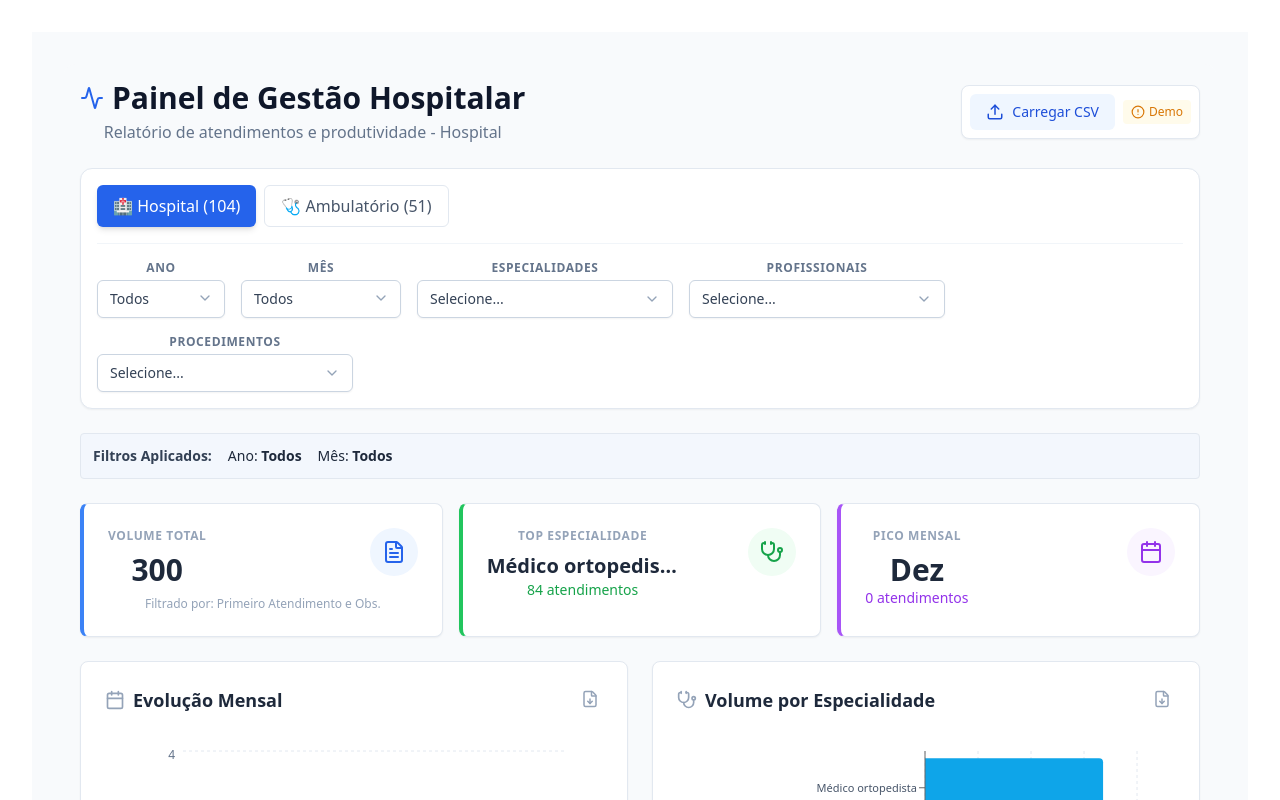
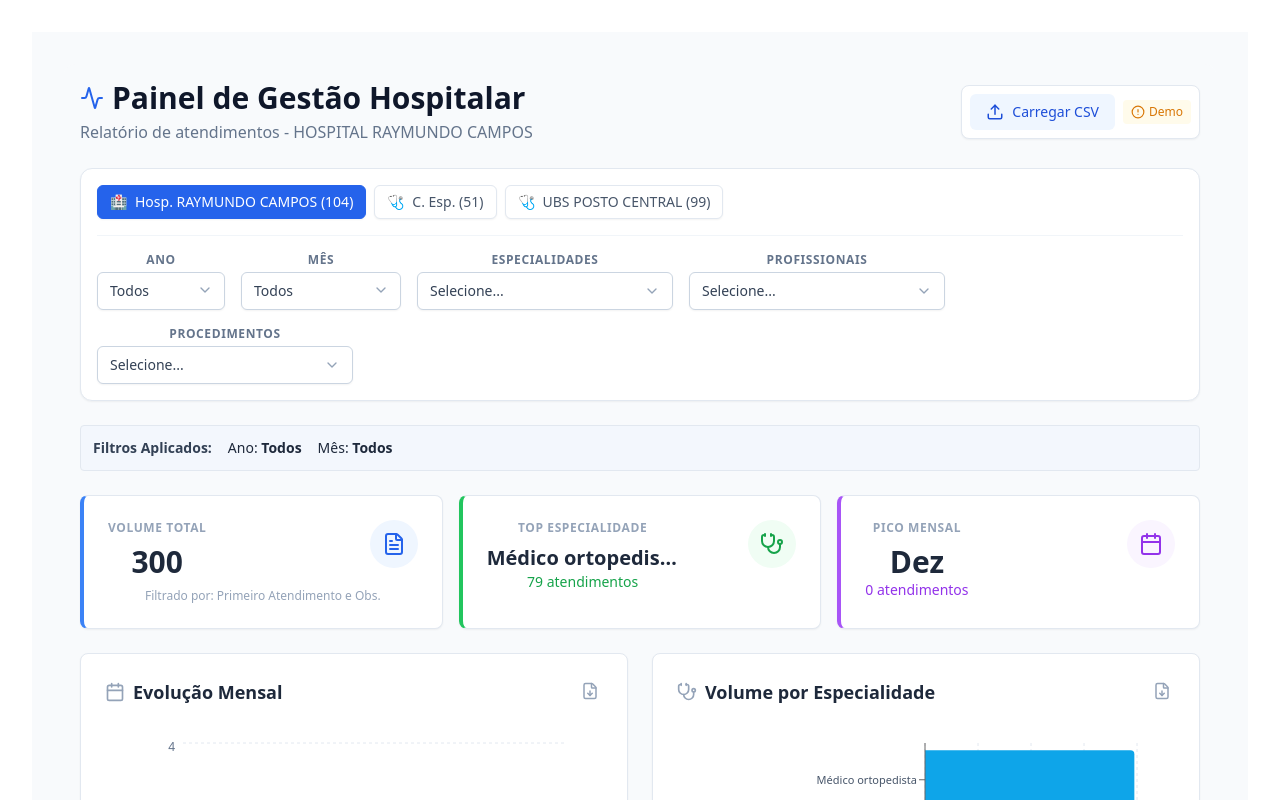
Before and after one commit to LeandroPRodrigues/Dashboard-Vivver, a React (Vite) app in the folder dashboard-hospitalar/: page / in a window 1280 px wide. Shown: the top 800 px of the page. Built offline with nearby package versions, Linux system fonts and the light colour scheme.

Commit message:
Atualizando botoes (tamanhos e caracteres

```diff
--- a/dashboard-hospitalar/src/Dashboard.jsx
+++ b/dashboard-hospitalar/src/Dashboard.jsx
@@ -5,10 +5,10 @@ import {
 } from 'recharts';
 import {
   Upload, FileText, Activity, Calendar, Stethoscope, AlertCircle, Filter, ChevronDown, X, Check, Search, Info, User, Clock, Table, Download, AlertTriangle,
-  FileDown, Image as ImageIcon, FileSpreadsheet // <--- ÍCONES NOVOS ADICIONADOS AQUI
+  FileDown, Image as ImageIcon, FileSpreadsheet
 } from 'lucide-react';
-import html2canvas from 'html2canvas'; // <--- NOVA LINHA
-import * as XLSX from 'xlsx'; // <--- NOVA LINHA
+import html2canvas from 'html2canvas';
+import * as XLSX from 'xlsx';
 
 // --- Constantes e Helpers ---
 const COLORS = ['#0ea5e9', '#22c55e', '#eab308', '#f97316', '#ef4444', '#8b5cf6', '#ec4899', '#6366f1', '#14b8a6', '#f43f5e'];
@@ -25,13 +25,16 @@ const HOSPITAL_PROCEDURE_MAP = {
   '9990000096': 'Pacientes em observação'
 };
 
-// --- Função Avançada de Correção de Codificação ---
+// --- Função Avançada de Correção de Codificação (ATUALIZADA) ---
 const fixEncoding = (str) => {
   if (!str) return "";
   try {
+    // Tenta decodificar UTF-8 lido como Latin-1
     return decodeURIComponent(escape(str));
   } catch (e) {
+    // Fallback manual para casos comuns (Minúsculas e Maiúsculas)
     return str
+      // Minúsculas
       .replace(/Ã©/g, "é")
       .replace(/Ã¡/g, "á")
       .replace(/Ã£/g, "ã")
@@ -43,11 +46,22 @@ const fixEncoding = (str) => {
       .replace(/Ã­/g, "í")
       .replace(/Ã\xad/g, "í")
       .replace(/Ã /g, "à")
+      .replace(/Ã¢/g, "â")
+      .replace(/Ã¶/g, "ö")
+      // Maiúsculas (Adicionado Agora)
       .replace(/Ã‰/g, "É")
       .replace(/Ãƒ/g, "Ã")
-      .replace(/Ã¢/g, "â")
       .replace(/Ã…/g, "Å")
-      .replace(/Ã¶/g, "ö");
+      .replace(/Ã“/g, "Ó")
+      .replace(/Ã”/g, "Ô")
+      .replace(/Ã•/g, "Õ")
+      .replace(/Ã‚/g, "Â")
+      .replace(/Ã€/g, "À")
+      .replace(/Ã /g, "À") // Variação comum
+      .replace(/Ã/g, "Á")
+      .replace(/Ã‡/g, "Ç")
+      .replace(/Ãš/g, "Ú")
+      .replace(/ÃÍ/g, "Í");
   }
 };
 
@@ -59,13 +73,14 @@ const Card = ({ children, className = "" }) => (
   </div>
 );
 
+// Botão atualizado: Menor e mais organizado (px-3 py-1.5 e text-xs/sm)
 const Button = ({ children, onClick, active, className = "" }) => (
   <button
     onClick={onClick}
-    className={`px-4 py-2 rounded-md font-medium transition-colors text-sm md:text-base print:hidden ${
+    className={`px-3 py-1.5 rounded-md font-medium transition-colors text-xs md:text-sm print:hidden border shadow-sm ${
       active
-        ? 'bg-blue-600 text-white shadow-md'
-        : 'bg-white text-slate-600 hover:bg-slate-50 border border-slate-200'
+        ? 'bg-blue-600 text-white border-blue-600'
+        : 'bg-white text-slate-600 hover:bg-slate-50 border-slate-200 hover:border-blue-300'
     } ${className}`}
   >
     {children}
@@ -163,6 +178,7 @@ const generateMockData = () => {
   const profs51 = ['Dr. Carlos Souza', 'Dra. Fernanda Lima', 'Dr. Roberto Almeida', 'Dra. Juliana Martins'];
   const procs51 = ['Consulta Eletiva', 'Eletrocardiograma', 'Retorno', 'Exame Fundo de Olho'];
 
+  // Unidade 104 (Hospital)
   for(let i=0; i<300; i++) {
     const code = procs104Codes[Math.floor(Math.random() * procs104Codes.length)];
     const day = Math.floor(Math.random() * 28) + 1;
@@ -179,6 +195,7 @@ const generateMockData = () => {
       nome_procedimento: "PROCEDIMENTO ORIGINAL CSV",
     });
   }
+  // Unidade 51 (Ambulatório)
   for(let i=0; i<200; i++) {
     const day = Math.floor(Math.random() * 28) + 1;
     const month = Math.floor(Math.random() * 12) + 1;
@@ -194,11 +211,26 @@ const generateMockData = () => {
       nome_procedimento: procs51[Math.floor(Math.random() * procs51.length)],
     });
   }
+  // NOVA UNIDADE 99 (Posto de Saúde - Para testar abas dinâmicas)
+  for(let i=0; i<150; i++) {
+    const day = Math.floor(Math.random() * 28) + 1;
+    const month = Math.floor(Math.random() * 12) + 1;
+    mock.push({
+      codigo_unidade: "99",
+      nome_unidade: "UBS POSTO CENTRAL",
+      mes: month,
+      ano: "2024",
+      data_atendimento: `${day < 10 ? '0'+day : day}/${month < 10 ? '0'+month : month}/2024`,
+      nome_especialidade: "Clínico Geral",
+      nome_profissional: "Dr. Generico",
+      codigo_procedimento: "0000000",
+      nome_procedimento: "Consulta Básica",
+    });
+  }
   return mock;
 };
 
-
-// Exportar Imagem (PNG)
+// --- Funções de Exportação ---
 const exportAsImage = async (elementId, fileName) => {
   const element = document.getElementById(elementId);
   if (!element) return;
@@ -215,7 +247,6 @@ const exportAsImage = async (elementId, fileName) => {
   }
 };
 
-// Exportar Excel (XLSX)
 const exportAsExcel = (data, fileName) => {
   try {
     const worksheet = XLSX.utils.json_to_sheet(data);
@@ -227,12 +258,10 @@ const exportAsExcel = (data, fileName) => {
   }
 };
 
-// Componente do Botão de Exportação (Menu Sutil)
 const ExportWidget = ({ targetId, fileName, dataForExcel = null }) => {
   const [isOpen, setIsOpen] = useState(false);
   const menuRef = useRef(null);
 
-  // Fecha o menu se clicar fora
   useEffect(() => {
     const handleClickOutside = (event) => {
       if (menuRef.current && !menuRef.current.contains(event.target)) {
@@ -253,7 +282,6 @@ const ExportWidget = ({ targetId, fileName, dataForExcel = null }) => {
     setIsOpen(false);
   };
 
-  // Se NÃO tiver dados de Excel (é só gráfico), mostra botão simples de download direto
   if (!dataForExcel) {
     return (
       <button
@@ -266,7 +294,6 @@ const ExportWidget = ({ targetId, fileName, dataForExcel = null }) => {
     );
   }
 
-  // Se tiver Excel (é tabela), mostra menu com opções
   return (
     <div className="relative inline-block" ref={menuRef}>
       <button
@@ -298,11 +325,9 @@ const ExportWidget = ({ targetId, fileName, dataForExcel = null }) => {
 };
 
 
-
-
 export default function Dashboard() {
   const [rawData, setRawData] = useState([]);
-  const [activeUnit, setActiveUnit] = useState('104');
+  const [activeUnit, setActiveUnit] = useState(''); // Começa vazio, calculado automaticamente
   const [isLoading, setIsLoading] = useState(false);
   const [isDemoData, setIsDemoData] = useState(true);
   const [isGeneratingPdf, setIsGeneratingPdf] = useState(false);
@@ -318,71 +343,56 @@ export default function Dashboard() {
     setRawData(generateMockData());
   }, []);
 
+  // --- DETECTAR UNIDADES DISPONÍVEIS ---
+  const availableUnits = useMemo(() => {
+    const unitsMap = new Map();
+
+    rawData.forEach(item => {
+      let code = String(item.codigo_unidade || "").trim();
+      let name = item.nome_unidade || `Unidade ${code}`;
+
+      // Aplicar correção de encoding no nome da unidade também!
+      name = fixEncoding(name);
+
+      if (code && code !== "undefined" && code !== "null" && !unitsMap.has(code)) {
+        unitsMap.set(code, name);
+      }
+    });
+
+    // Se estiver vazio e for demo, garante defaults
+    if (isDemoData && unitsMap.size === 0) {
+        return [
+            { code: '104', name: 'HOSPITAL RAYMUNDO CAMPOS' },
+            { code: '51', name: 'CENTRO DE ESPECIALIDADES' }
+        ];
+    }
+
+    // Retorna ordenado (104 primeiro, depois alfabético)
+    return Array.from(unitsMap.entries())
+      .map(([code, name]) => ({ code, name }))
+      .sort((a, b) => {
+         if (a.code === '104') return -1;
+         if (b.code === '104') return 1;
+         return a.name.localeCompare(b.name);
+      });
+  }, [rawData, isDemoData]);
+
+  // --- SELECIONAR UNIDADE PADRÃO ---
+  useEffect(() => {
+    if (availableUnits.length > 0) {
+      // Se a unidade ativa atual não existe na lista (ou está vazia), pega a primeira
+      const currentExists = availableUnits.find(u => u.code === activeUnit);
+      if (!currentExists) {
+        setActiveUnit(availableUnits[0].code);
+      }
+    }
+  }, [availableUnits]);
+
   useEffect(() => {
     setSelectedSpecs([]);
     setSelectedProcs([]);
     setSelectedProfs([]);
   }, [activeUnit]);
-
-  // Função de Download de PDF
-// Função de Download de PDF (Melhorada)
-/*const handleDownloadPDF = async () => {
-  const element = document.getElementById('dashboard-content');
-
-  if (!element) return;
-
-  setIsGeneratingPdf(true);
-
-  // --- TRUQUE: Forçar Modo Desktop ---
-  // Salvamos o estilo original para restaurar depois
-  const originalStyle = element.style.cssText;
-  const originalClass = element.className;
-
-  // Forçamos o elemento a ter largura fixa de PC (1300px)
-  // Isso obriga os gráficos a ficarem lado a lado (3 colunas) em vez de empilhados
-  element.style.width = '1300px';
-  element.style.maxWidth = '1300px';
-  element.style.margin = '0 auto'; // Centraliza
-  element.style.backgroundColor = '#f8fafc'; // Garante fundo cinza
-
-  // Pequeno atraso para o navegador redesenhar o layout largo
-  await new Promise(resolve => setTimeout(resolve, 500));
-
-  const opt = {
-    margin: [5, 5, 5, 5],
-    filename: `Relatorio_Vivver_${activeUnit === '104' ? 'Hospital' : 'Ambulatorio'}.pdf`,
-    image: { type: 'jpeg', quality: 0.98 },
-    html2canvas: {
-      scale: 2, // Melhora qualidade
-      useCORS: true,
-      scrollY: 0,
-      windowWidth: 1300, // Diz para a "câmera" que a tela tem 1300px
-      width: 1300
-    },
-    // Usamos paisagem (landscape) para caber melhor os 3 gráficos lado a lado
-    jsPDF: { unit: 'mm', format: 'a4', orientation: 'landscape' },
-
-    // Respeita a classe .nao-cortar que criamos no CSS
-    pagebreak: { mode: 'css' }
-  };
-
-  html2pdf()
-    .set(opt)
-    .from(element)
-    .save()
-    .then(() => {
-      // --- RESTAURAÇÃO ---
-      // Devolve o site ao estado responsivo normal
-      element.style.cssText = originalStyle;
-      element.className = originalClass;
-      setIsGeneratingPdf(false);
-    })
-    .catch((err) => {
-      console.error(err);
-      element.style.cssText = originalStyle; // Restaura mesmo se der erro
-      setIsGeneratingPdf(false);
-    });
-};*/
 
   // Função de Upload
   const handleFileUpload = (event) => {
@@ -429,15 +439,12 @@ export default function Dashboard() {
             }
           });
 
-          // Processar Ano
           let ano = rowObj['ano'];
           if (!ano && rowObj['data_atendimento']) {
              const parts = rowObj['data_atendimento'].split('/');
              if (parts.length === 3) ano = parts[2];
           }
           rowObj['ano_final'] = ano ? String(ano).trim() : 'N/A';
-
-          // Processar Mês
           rowObj['mes_final'] = parseInt(rowObj['mes']) || 0;
 
           parsedData.push(rowObj);
@@ -457,7 +464,7 @@ export default function Dashboard() {
     };
   };
 
-  // Processamento de Dados
+  // Processamento de Dados (DINÂMICO)
   const unitData = useMemo(() => {
     return rawData
       .filter(item => String(item.codigo_unidade || "").trim() === activeUnit)
@@ -466,6 +473,7 @@ export default function Dashboard() {
         const codProc = String(item.codigo_procedimento || "").trim();
         const nomeProc = (item.nome_procedimento || "").toUpperCase();
 
+        // SE FOR 104 = HOSPITAL. QUALQUER OUTRO = AMBULATÓRIO/GENÉRICO
         if (activeUnit === '104') {
           if (HOSPITAL_PROCEDURE_MAP[codProc]) {
             newItem.display_procedure = HOSPITAL_PROCEDURE_MAP[codProc];
@@ -474,7 +482,7 @@ export default function Dashboard() {
             newItem.isValid = false;
           }
         } else {
-          // --- Ambulatório ---
+          // Lógica Genérica para Todas as Outras Unidades
           if (nomeProc.includes("ELETROCARDIOGRAMA")) {
              newItem.isValid = false;
           } else {
@@ -549,7 +557,7 @@ export default function Dashboard() {
           byProfObj[prof] = { name: prof, total: 0, days: new Set() };
       }
 
-      // Contagem para colunas específicas (Hospital)
+      // Contagem Específica apenas para Hospital 104
       if (activeUnit === '104') {
           byProfObj[prof][procType] = (byProfObj[prof][procType] || 0) + 1;
       }
@@ -601,23 +609,15 @@ export default function Dashboard() {
               <Activity className="text-blue-600" />
               Painel de Gestão Hospitalar
             </h1>
-            <p className="text-slate-500 mt-1">Relatório de atendimentos e produtividade - {activeUnit === '104' ? 'Hospital' : 'Ambulatório'}</p>
+            <p className="text-slate-500 mt-1">
+              {/* NOME DA UNIDADE DINÂMICO */}
+              Relatório de atendimentos - {availableUnits.find(u => u.code === activeUnit)?.name || `Unidade ${activeUnit}`}
+            </p>
           </div>
 
-          {/* Botões de Ação - IGNORADOS NO PDF */}
+          {/* Botões de Ação */}
           <div className="flex items-center gap-3 w-full lg:w-auto" data-html2canvas-ignore="true">
-            {/*
-            <button
-               onClick={handleDownloadPDF}
-               disabled={isGeneratingPdf}
-               className="flex items-center gap-2 bg-slate-800 text-white hover:bg-slate-900 px-4 py-2 rounded-md transition-colors font-medium shadow-md disabled:opacity-50"
-            >
-              {isGeneratingPdf ? <Clock className="animate-spin" size={18} /> : <Download size={18} />}
-              {isGeneratingPdf ? 'Gerando PDF...' : 'Baixar PDF'}
-            </button>
-  */}
             <div className="flex items-center gap-2 bg-white p-2 rounded-lg border border-slate-200 shadow-sm">
-
               <label className="flex flex-1 justify-center items-center gap-2 cursor-pointer bg-blue-50 hover:bg-blue-100 text-blue-700 px-4 py-2 rounded-md transition-colors font-medium text-sm">
                 <Upload size={18} />
                 {isLoading ? 'Processando...' : 'Carregar CSV'}
@@ -634,24 +634,28 @@ export default function Dashboard() {
           </div>
         </div>
 
-        {/* --- BARRA DE CONTROLE - IGNORADA NO PDF --- */}
+        {/* --- BARRA DE CONTROLE (BOTÕES DE UNIDADE DINÂMICOS) --- */}
         <div className="bg-white p-4 rounded-xl border border-slate-200 shadow-sm mb-6 flex flex-col gap-4" data-html2canvas-ignore="true">
 
           <div className="flex flex-wrap gap-2 pb-4 border-b border-slate-100">
-            <Button
-              active={activeUnit === '104'}
-              onClick={() => setActiveUnit('104')}
-              className="flex items-center gap-2"
-            >
-              🏥 Hospital (104)
-            </Button>
-            <Button
-              active={activeUnit === '51'}
-              onClick={() => setActiveUnit('51')}
-              className="flex items-center gap-2"
-            >
-              🩺 Ambulatório (51)
-            </Button>
+            {availableUnits.map((unit) => (
+              <Button
+                key={unit.code}
+                active={activeUnit === unit.code}
+                onClick={() => setActiveUnit(unit.code)}
+                className="flex items-center gap-2"
+              >
+                {/* Ícone muda: Hospital (104) ganha ícone de prédio, outros ganham estetoscópio */}
+                {unit.code === '104' ? '🏥' : '🩺'}
+                <span className="truncate max-w-[150px] md:max-w-none" title={unit.name}>
+                  {unit.name.replace('HOSPITAL', 'Hosp.').replace('CENTRO DE ESPECIALIDADES', 'C. Esp.')} ({unit.code})
+                </span>
+              </Button>
+            ))}
+
+            {availableUnits.length === 0 && (
+               <span className="text-sm text-slate-400 italic py-2">Nenhuma unidade encontrada</span>
+            )}
           </div>
 
           <div className="flex flex-col md:flex-row gap-4 flex-wrap">
@@ -708,7 +712,7 @@ export default function Dashboard() {
           </div>
         </div>
 
-        {/* Resumo de Filtros (Visível sempre para constar no PDF) */}
+        {/* Resumo de Filtros */}
         <div className="mb-6 p-3 border border-slate-200 rounded text-sm bg-blue-50/50 flex flex-wrap gap-4">
             <span className="font-bold text-slate-700">Filtros Aplicados:</span>
             <span>Ano: <strong>{selectedYear === 'all' ? 'Todos' : selectedYear}</strong></span>
@@ -732,7 +736,7 @@ export default function Dashboard() {
             {activeUnit === '104' && stats.total > 0 && (
                 <p className="text-xs text-slate-400 mt-2">Filtrado por: Primeiro Atendimento e Obs.</p>
             )}
-            {activeUnit === '51' && (
+            {activeUnit !== '104' && (
                 <p className="text-xs text-slate-400 mt-2">Excluindo Eletrocardiograma</p>
             )}
           </Card>
@@ -780,11 +784,9 @@ export default function Dashboard() {
                 <Calendar size={20} className="text-slate-400" />
                 Evolução Mensal {selectedMonth !== 'all' && `(${MONTH_NAMES[selectedMonth-1]})`}
               </h3>
-              {/* Botão Exportar Adicionado */}
               <ExportWidget targetId="chart-evolucao" fileName="evolucao_mensal" />
             </div>
 
-            {/* ID Adicionado aqui nesta div */}
             <div id="chart-evolucao" className="h-80 w-full bg-white p-2">
               <ResponsiveContainer width="100%" height="100%">
                 <LineChart data={stats.byMonth} margin={{ top: 5, right: 30, left: 10, bottom: 5 }}>
@@ -804,11 +806,9 @@ export default function Dashboard() {
                 <Stethoscope size={20} className="text-slate-400" />
                 Volume por Especialidade
               </h3>
-              {/* Botão Exportar Adicionado */}
               <ExportWidget targetId="chart-specs" fileName="volume_especialidade" />
             </div>
 
-            {/* ID Adicionado aqui */}
             <div id="chart-specs" className="h-80 w-full bg-white p-2">
               <ResponsiveContainer width="100%" height="100%">
                 <BarChart layout="vertical" data={stats.bySpec.slice(0, 10)} margin={{ top: 5, right: 30, left: 60, bottom: 5 }}>
@@ -852,8 +852,7 @@ export default function Dashboard() {
         )}
 
         {/* --- TABELA: VOLUME VS DIAS TRABALHADOS --- */}
-{/* --- TABELA: VOLUME VS DIAS TRABALHADOS --- */}
-<Card className="p-0 border-t-4 border-t-amber-400 overflow-hidden">
+        <Card className="p-0 border-t-4 border-t-amber-400 overflow-hidden">
           <div className="p-6 pb-4 bg-white flex justify-between items-center">
             <div>
               <h3 className="text-lg font-bold text-slate-800 flex items-center gap-2">
@@ -863,7 +862,6 @@ export default function Dashboard() {
               <p className="text-sm text-slate-500 mt-1">Detalhamento de dias trabalhados e produtividade diária</p>
             </div>
 
-            {/* AQUI ESTÁ A MÁGICA: Passamos os dados para o Excel também */}
             <ExportWidget
               targetId="table-produtividade"
               fileName="tabela_produtividade"
@@ -872,10 +870,8 @@ export default function Dashboard() {
           </div>
 
           <div className="overflow-x-auto">
-            {/* ID Adicionado aqui no container de rolagem */}
             <div id="table-produtividade" className="max-h-96 overflow-y-auto bg-white">
               <table className="w-full text-sm text-left text-slate-600">
-                {/* ... (O CONTEÚDO DA SUA TABELA PERMANECE IGUAL DAQUI PARA BAIXO) ... */}
                 <thead className="text-xs text-slate-700 uppercase bg-slate-100 sticky top-0 z-10">
                   <tr>
                     <th className="px-6 py-3 font-bold border-b border-slate-200">Profissional</th>
```
